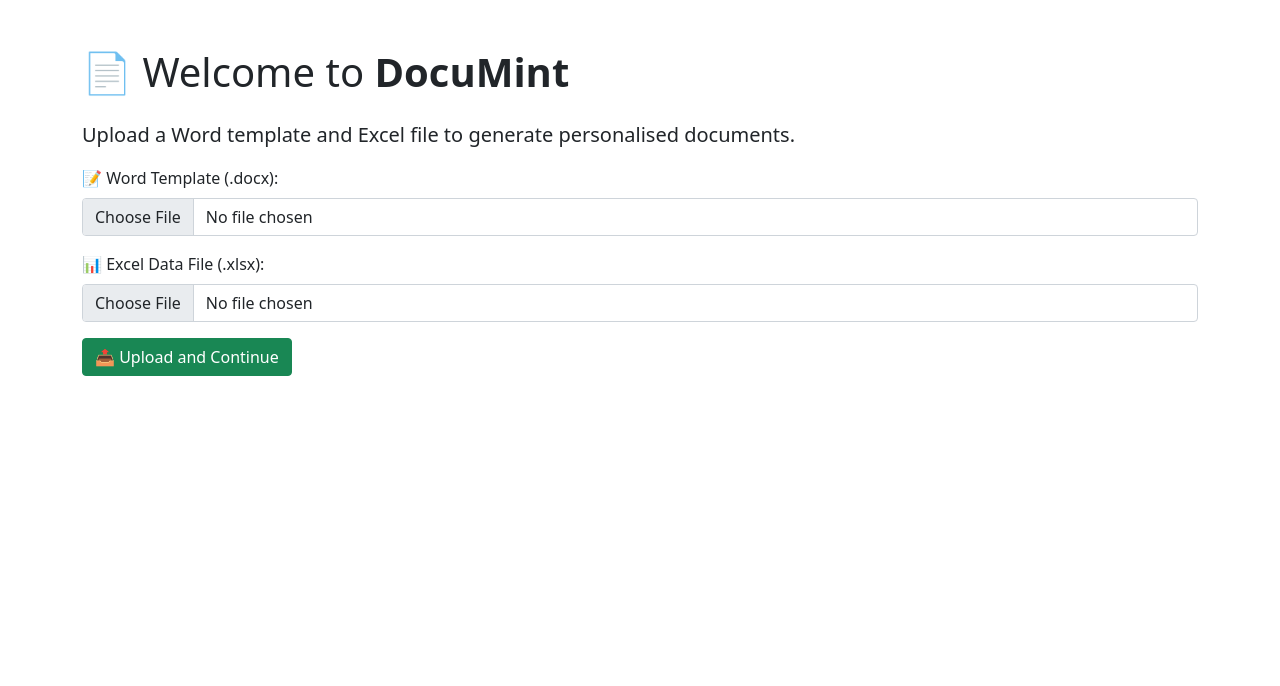
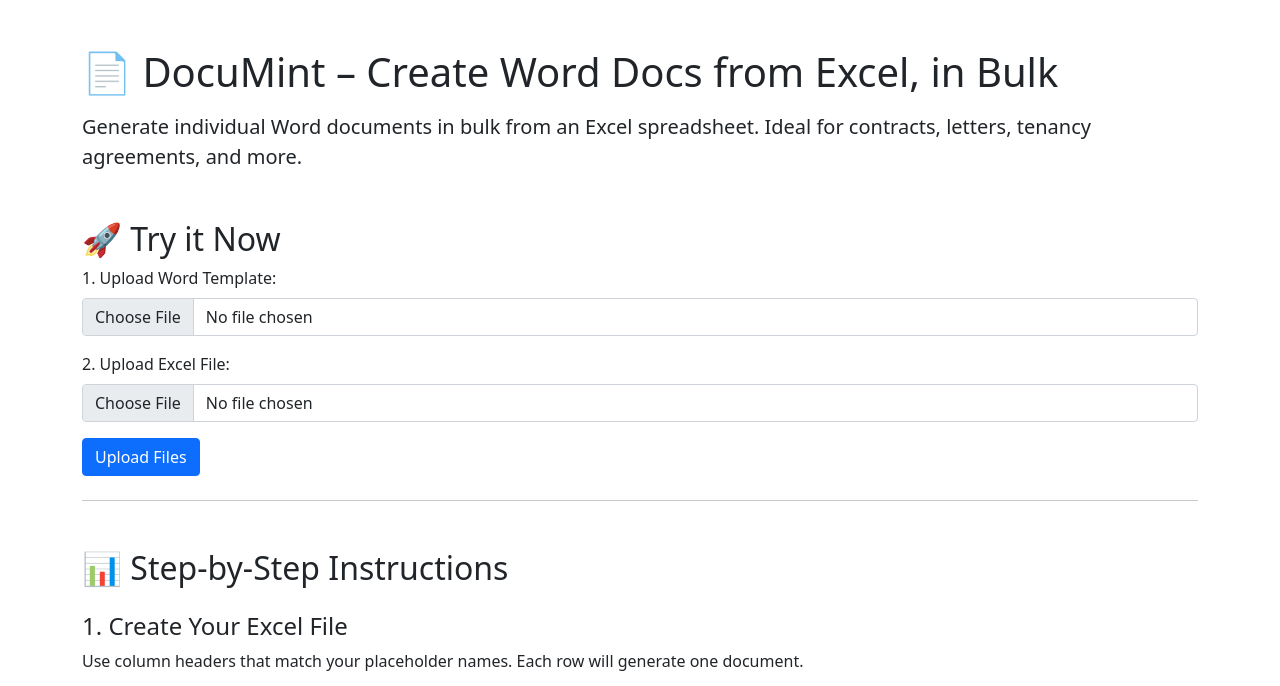
Before and after one commit to jfaccioli/documint, a Flask app: page / in a window 1280 px wide. Shown: the top 686 px of the page. Before the commit the page ends 376 px from the top, so only its background shows below. Run offline with Flask 3, Linux system fonts and the light colour scheme; some libraries are stand-ins or nearby versions.

Commit message:
Update index.html

```diff
--- a/templates/index.html
+++ b/templates/index.html
@@ -3,27 +3,61 @@
 <head>
     <meta charset="UTF-8" />
     <meta name="viewport" content="width=device-width, initial-scale=1.0" />
-      <title>DocuMint – Document Generator</title>
+    <title>DocuMint – Bulk Word Document Generator from Excel</title>
+    <meta name="description" content="Generate multiple Word documents from a single template and Excel data. DocuMint automates document creation and exports individual .docx files in bulk.">
     <link href="https://cdn.jsdelivr.net/npm/bootstrap@5.1.3/dist/css/bootstrap.min.css" rel="stylesheet" />
 </head>
 <body>
-      <div class="container mt-5">
-        <h1 class="mb-4">📄 Welcome to <strong>DocuMint</strong></h1>
-        <p class="lead">Upload a Word template and Excel file to generate personalised documents.</p>
+    <div class="container mt-5 mb-5">
+        <h1 class="mb-3">📄 DocuMint – Create Word Docs from Excel, in Bulk</h1>
+        <p class="lead">Generate individual Word documents in bulk from an Excel spreadsheet. Ideal for contracts, letters, tenancy agreements, and more.</p>
 
-        <form action="/upload" method="post" enctype="multipart/form-data" class="mb-3">
+        <h2 class="mt-5">🚀 Try it Now</h2>
+        <form action="/upload" method="post" enctype="multipart/form-data" class="mb-4">
             <div class="mb-3">
-            <label for="wordfile" class="form-label">📝 Word Template (.docx):</label>
-            <input type="file" class="form-control" id="wordfile" name="wordfile" accept=".docx" required />
+                <label for="wordfile" class="form-label">1. Upload Word Template:</label>
+                <input type="file" class="form-control" id="wordfile" name="wordfile" required>
             </div>
             <div class="mb-3">
-            <label for="excelfile" class="form-label">📊 Excel Data File (.xlsx):</label>
-            <input type="file" class="form-control" id="excelfile" name="excelfile" accept=".xlsx" required />
+                <label for="excelfile" class="form-label">2. Upload Excel File:</label>
+                <input type="file" class="form-control" id="excelfile" name="excelfile" required>
             </div>
-          <button type="submit" class="btn btn-success">📤 Upload and Continue</button>
+            <button type="submit" class="btn btn-primary">Upload Files</button>
         </form>
+
+        <hr />
+
+        <h2 class="mt-5">📊 Step-by-Step Instructions</h2>
+
+        <h4 class="mt-4">1. Create Your Excel File</h4>
+        <p>Use column headers that match your placeholder names. Each row will generate one document.</p>
+        <img src="{{ url_for('static', filename='Excel.png') }}" class="img-fluid mb-3 border" alt="Excel database example">
+
+        <h4>2. Create or Open Your Word Template</h4>
+        <p>Use <strong>«Placeholders»</strong> in your document where you want data to appear. Use underscores instead of spaces (e.g. «First_Name»).</p>
+        <p>You can also use Microsoft Word's <strong>Mail Merge</strong> feature and insert fields using the “Insert Merge Field” tool.</p>
+        <img src="{{ url_for('static', filename='Word1.png') }}" class="img-fluid mb-3 border" alt="Word template with placeholders">
+        <img src="{{ url_for('static', filename='Word2.png') }}" class="img-fluid mb-4 border" alt="Insert merge field example in Word">
+
+        <h4>3. Upload and Process</h4>
+        <p>DocuMint will generate one Word document for each row of your Excel file and zip them into a single download.</p>
+
+        <h4>✅ Tip:</h4>
+        <ul>
+            <li>Make sure your Excel column names match your placeholder names (replace spaces with underscores).</li>
+            <li>You can include placeholders inside tables and paragraphs.</li>
+            <li>Files are not stored — they’re deleted immediately after download.</li>
+        </ul>
+
+        <hr />
+
+        <footer class="text-muted mt-5">
+            <p>© 2025 DocuMint by Jimmy Faccioli — <a href="https://github.com/jfaccioli/documint" target="_blank">View on GitHub</a></p>
+        </footer>
     </div>
 
+    <!-- Scripts -->
+    <script src="https://code.jquery.com/jquery-3.6.0.slim.min.js"></script>
     <script src="https://cdn.jsdelivr.net/npm/bootstrap@5.1.3/dist/js/bootstrap.bundle.min.js"></script>
 </body>
 </html>
```
Lines whose indentation alone changed are shown as unchanged.
